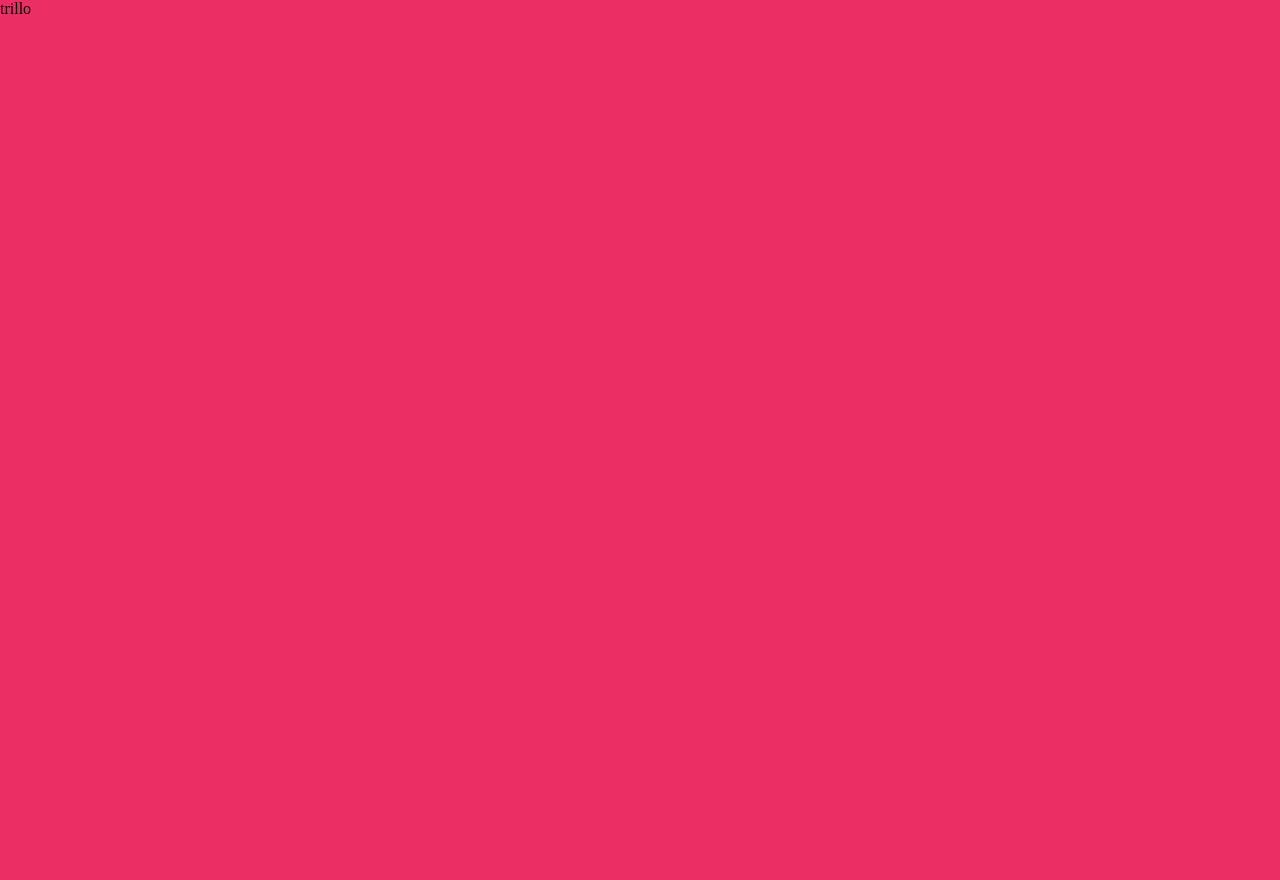
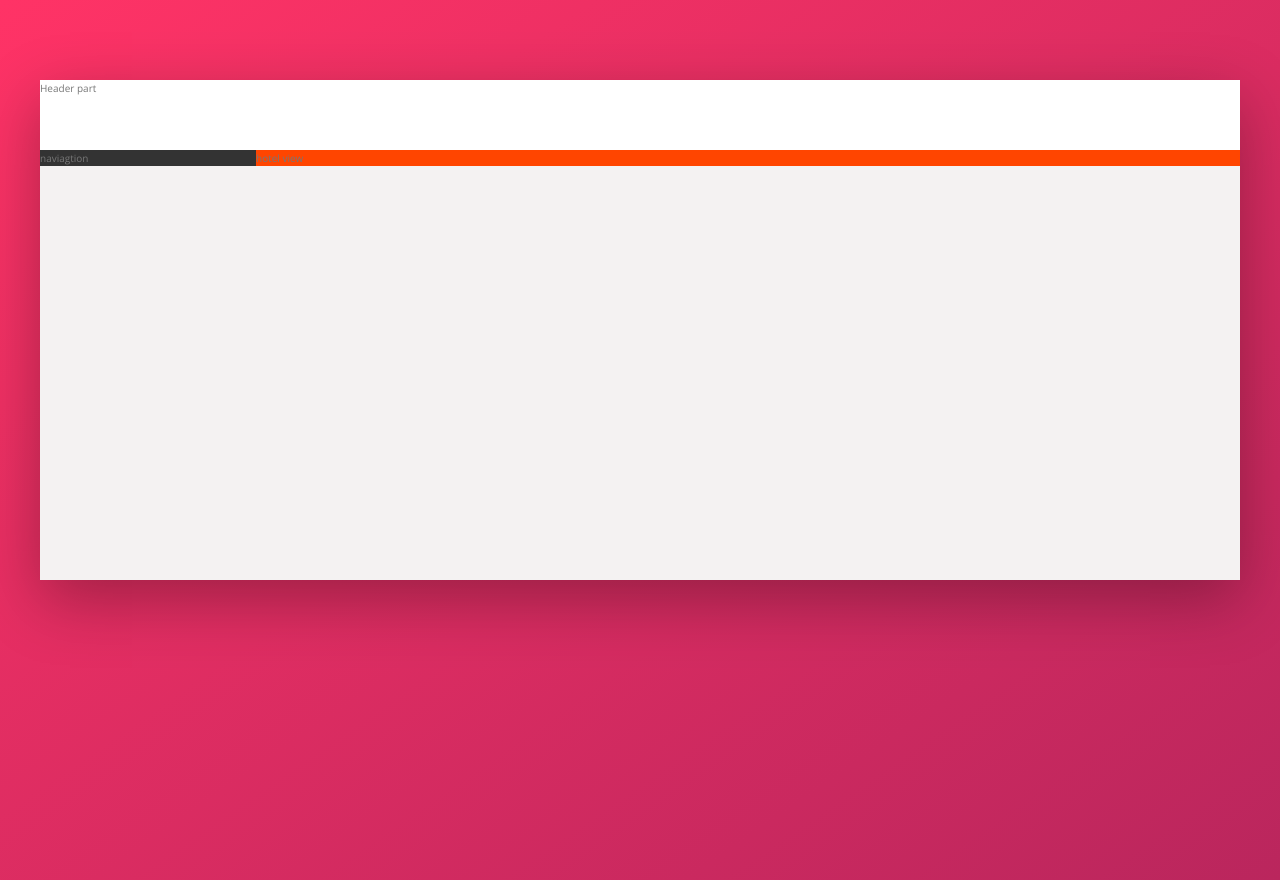
Before and after one commit to IsabelyDev/Trillo, a website: page index.html in a window 1280 px wide. Before the commit the page ends 800 px from the top, so only its background shows below. Drawn offline with nearby package versions, Linux system fonts and the light colour scheme.

Commit message:
flexbox LAYOUT

```diff
--- a/index.html
+++ b/index.html
@@ -10,6 +10,20 @@
 </head>
 
 <body>
-    trillo
+    <div class="container">
+        <header class="header">
+            Header part
+        </header>
+
+        <div class="content">
+            <nav class="sidebar">
+                naviagtion
+            </nav>
+
+            <main class="hotel-view">
+                hotel view
+            </main>
+        </div>
+    </div>
 </body>
 </html>
--- a/sass/_base.scss
+++ b/sass/_base.scss
@@ -25,6 +25,8 @@ Grey dark 3: #999
     --color-grey-dark-1: #333;
     --color-grey-dark-2: #777;
     --color-grey-dark-3: #999;
+
+    --shadow-dark: 0 2rem 6rem rgba(0,0,0,.3) ;
 }
 
 * {
--- a/sass/_layout.scss
+++ b/sass/_layout.scss
@@ -0,0 +1,29 @@
+.container {
+    max-width: 120rem;
+    margin: 8rem auto;
+    background-color: var(--color-grey-light-2);
+    box-shadow: var(--shadow-dark);
+
+    min-height: 50rem;
+}
+
+.header {
+    height: 7rem ;
+    background-color: #fff;
+    border-bottom: var(--color-grey-light-2);
+}
+
+.content {
+    display: flex;
+}
+
+.sidebar {
+    background-color: var(--color-grey-dark-1);
+    flex: 0 0 18%;
+}
+
+.hotel-view {
+    background-color: #fff;
+    background-color: orangered;
+    flex: 1;
+}
--- a/sass/main.scss
+++ b/sass/main.scss
@@ -1,3 +1,3 @@
 @import './base';
 @import 'components';
-@import 'layout';
+@import './layout';
```
Also changed, not shown: css/style.css.
